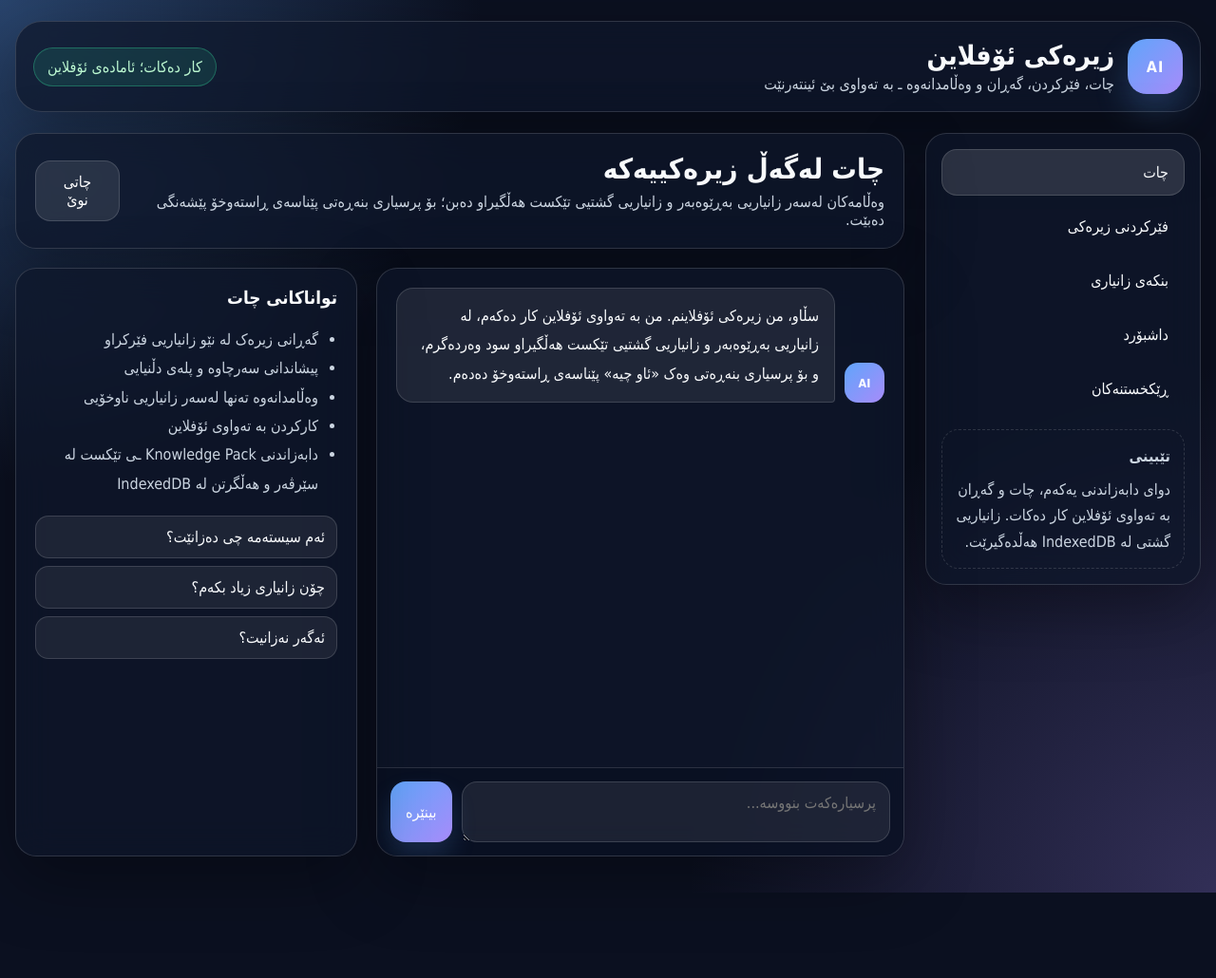
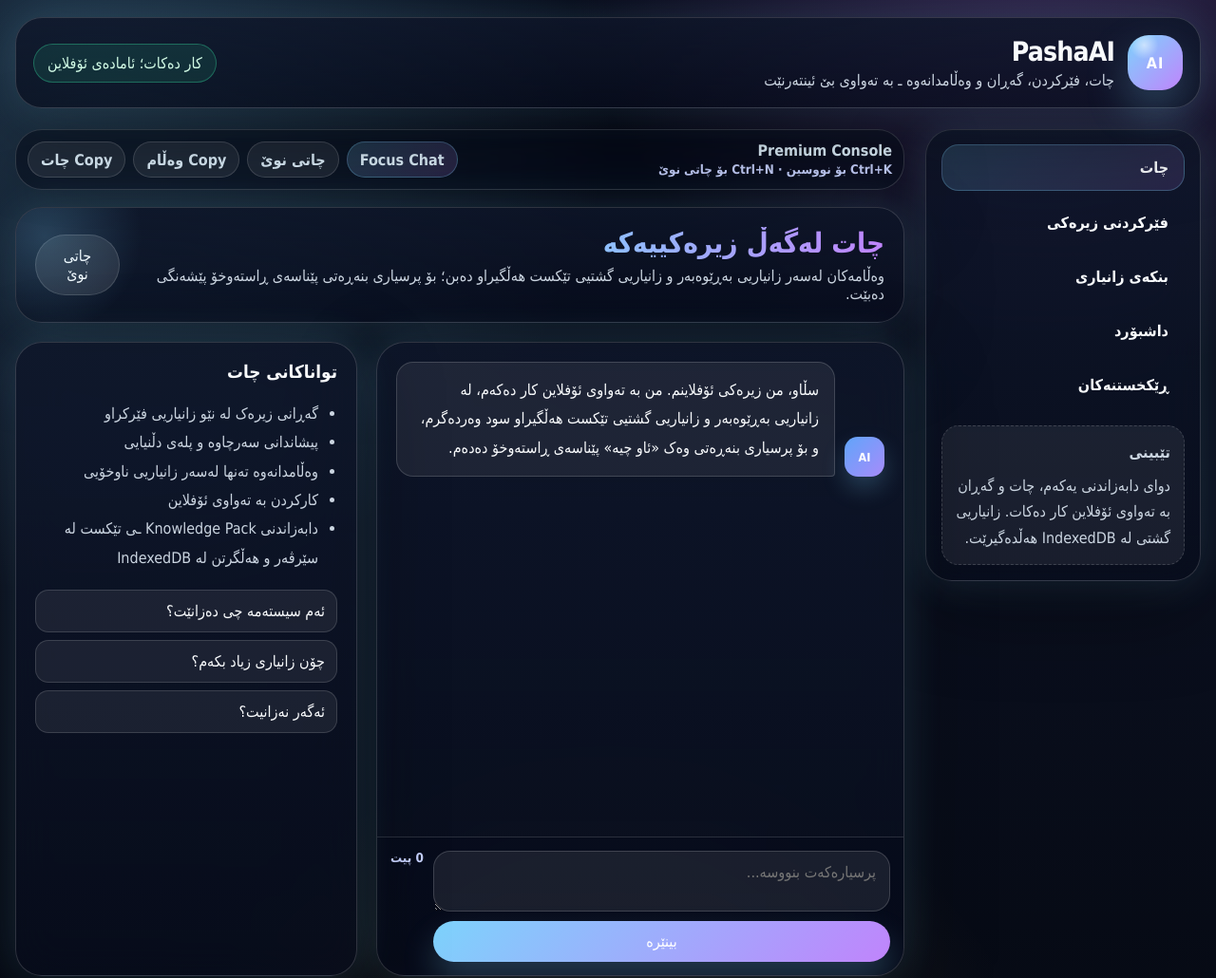
Before and after one commit to pasha800/pashaai, a plain HTML site: page index.html in a window 1280 px wide. Shown: the top 1030 px of the page at 95% size. Before the commit the page ends 940 px from the top, so only its background shows below. Drawn offline with Linux system fonts and the light colour scheme; no server answers.

Commit message:
Load premium interface layer

```diff
--- a/index.html
+++ b/index.html
@@ -3,11 +3,15 @@
 <head>
   <meta charset="utf-8" />
   <meta name="viewport" content="width=device-width, initial-scale=1" />
-  <meta name="theme-color" content="#111827" />
-  <meta name="description" content="وێبسایتێکی ئۆفلاین بۆ چاتکردن لەگەڵ زیرەکییەکی دەستکرد؛ زانیاریی بەڕێوەبەر و Knowledge Pack ـی گشتی لە IndexedDB هەڵدەگرێت." />
-  <title>زیرەکی ئۆفلاین</title>
+  <meta name="theme-color" content="#050816" />
+  <meta name="description" content="PashaAI: وێبسایتێکی AI ـی ئۆفلاین بۆ چات، فێرکردن، گەڕان، Knowledge Pack، داشبۆرد و بەڕێوەبردنی زانیاری بە IndexedDB." />
+  <meta property="og:type" content="website" />
+  <meta property="og:title" content="PashaAI Premium Offline Assistant" />
+  <meta property="og:description" content="چات، فێرکردن، گەڕان و Knowledge Pack بە شێوەیەکی مۆدێرن، لوکس و ئۆفلاین." />
+  <title>PashaAI | Premium Offline Assistant</title>
   <link rel="manifest" href="manifest.json" />
   <link rel="stylesheet" href="styles.css" />
+  <link rel="stylesheet" href="premium.css" />
 </head>
 <body>
   <div class="app-shell">
@@ -15,7 +19,7 @@
       <div class="brand">
         <div class="logo" aria-hidden="true">AI</div>
         <div>
-          <h1>زیرەکی ئۆفلاین</h1>
+          <h1>PashaAI</h1>
           <p>چات، فێرکردن، گەڕان و وەڵامدانەوە ـ بە تەواوی بێ ئینتەرنێت</p>
         </div>
       </div>
@@ -283,5 +287,6 @@
   </template>
 
   <script src="app.js"></script>
+  <script src="ux.js"></script>
 </body>
 </html>
```
